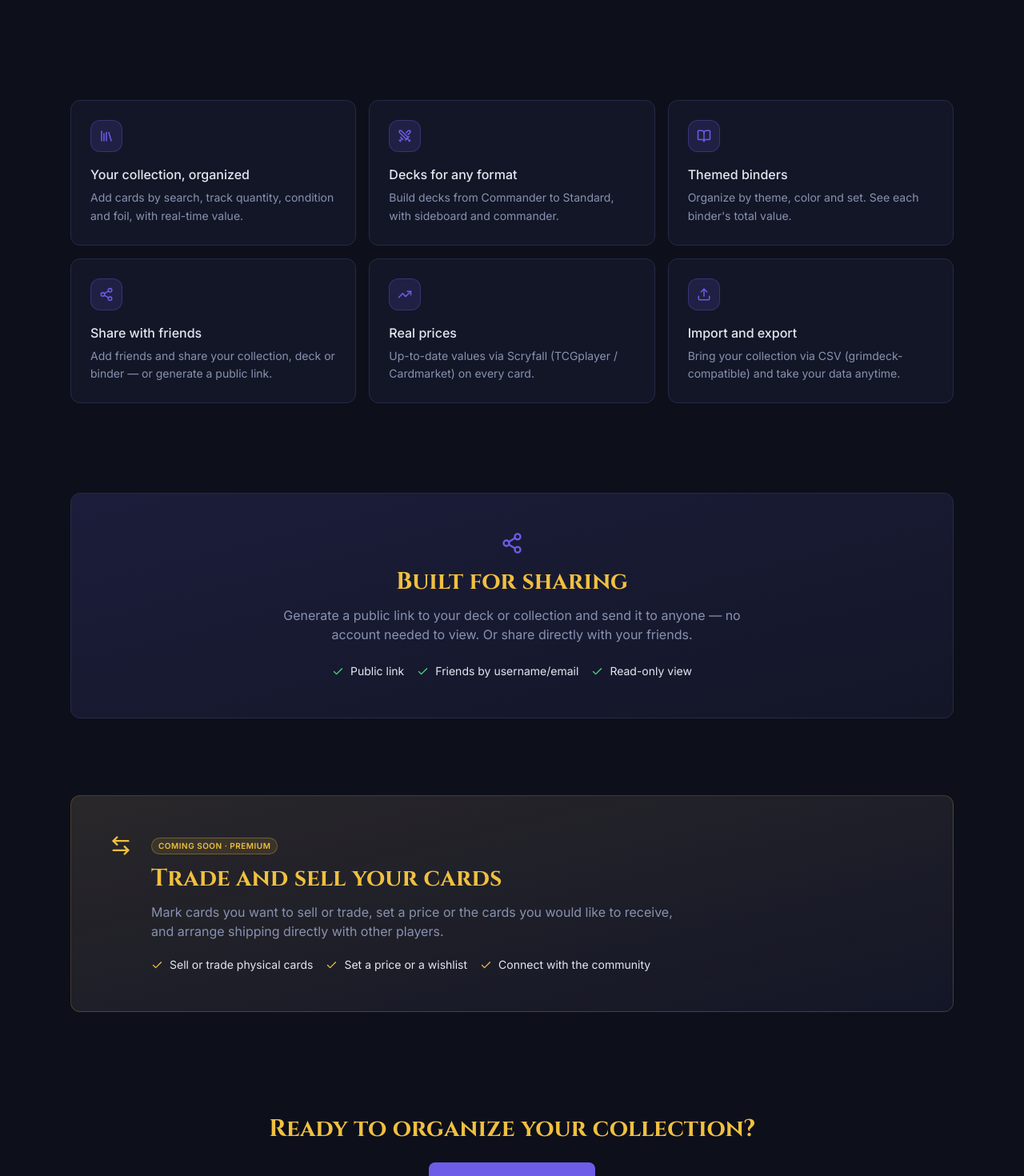
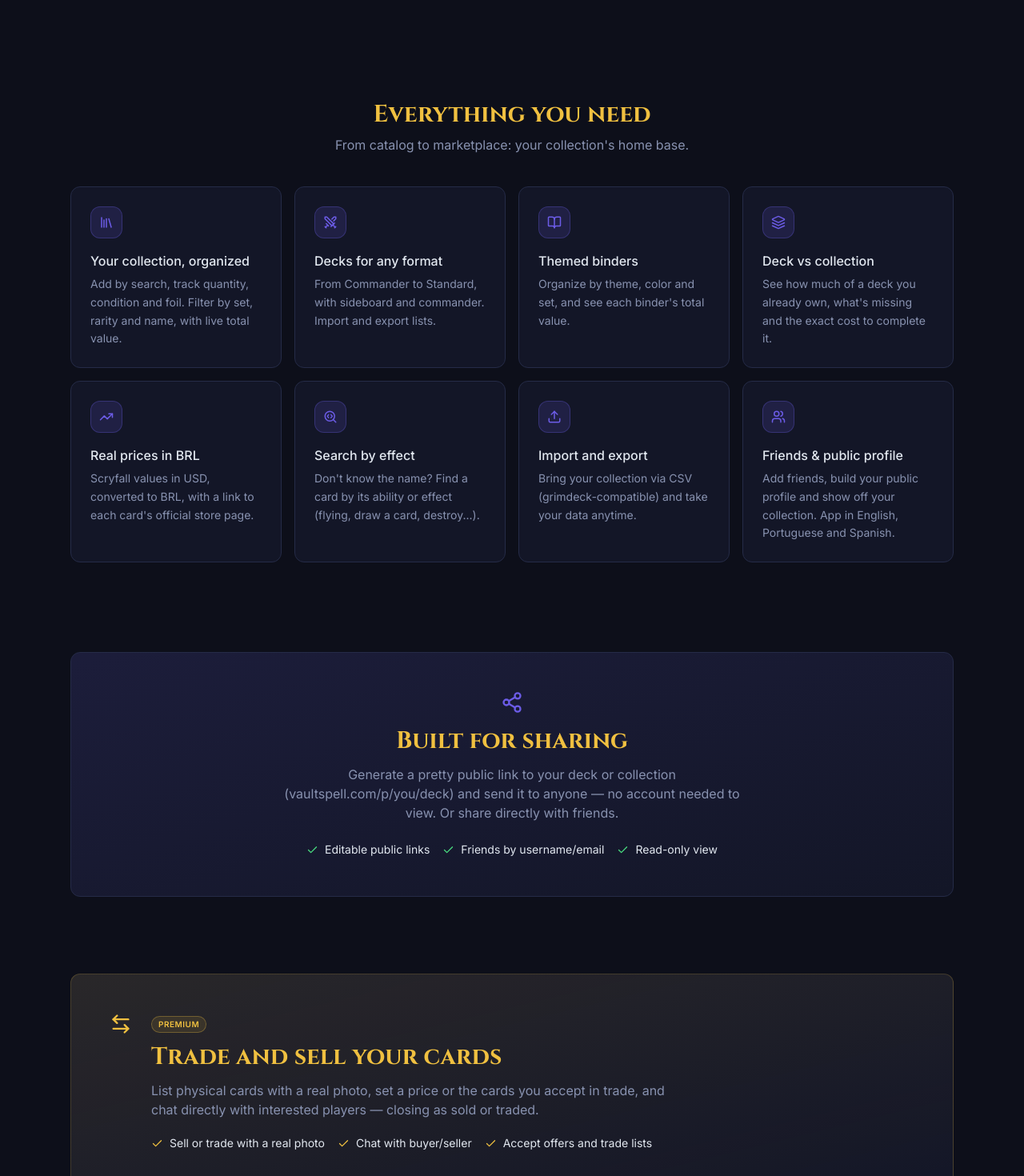
Before and after one commit to Janoti/magicvault, a React (Vite) app in the folder frontend/: page / in a window 1280 px wide. Shown: the part 500-1970 px from the top of the page at 80% size. Built offline with nearby package versions, Linux system fonts and the light colour scheme; no server answers.

Commit message:
Landing: showcase all features (deck coverage, effect search, BRL prices, trades+chat) with an 8-card grid

```diff
--- a/frontend/src/locales/en.json
+++ b/frontend/src/locales/en.json
@@ -75,25 +75,31 @@
     "badge": "100% free to use",
     "heroTitle1": "Manage your",
     "heroTitle2": "Magic: The Gathering collection",
-    "heroSubtitle": "Catalog your cards, build decks and binders, track real prices, and share with your friends — all in one place.",
+    "heroSubtitle": "Catalog your cards, build decks and binders, track real prices, trade with the community and share with friends — all in one place.",
     "ctaStart": "Get started",
     "ctaHaveAccount": "I have an account",
     "noCard": "No credit card • Data via Scryfall",
+    "featuresTitle": "Everything you need",
+    "featuresSubtitle": "From catalog to marketplace: your collection's home base.",
     "f1Title": "Your collection, organized",
-    "f1Desc": "Add cards by search, track quantity, condition and foil, with real-time value.",
+    "f1Desc": "Add by search, track quantity, condition and foil. Filter by set, rarity and name, with live total value.",
     "f2Title": "Decks for any format",
-    "f2Desc": "Build decks from Commander to Standard, with sideboard and commander.",
+    "f2Desc": "From Commander to Standard, with sideboard and commander. Import and export lists.",
     "f3Title": "Themed binders",
-    "f3Desc": "Organize by theme, color and set. See each binder's total value.",
-    "f4Title": "Share with friends",
-    "f4Desc": "Add friends and share your collection, deck or binder — or generate a public link.",
-    "f5Title": "Real prices",
-    "f5Desc": "Up-to-date values via Scryfall (TCGplayer / Cardmarket) on every card.",
-    "f6Title": "Import and export",
-    "f6Desc": "Bring your collection via CSV (grimdeck-compatible) and take your data anytime.",
+    "f3Desc": "Organize by theme, color and set, and see each binder's total value.",
+    "f4Title": "Deck vs collection",
+    "f4Desc": "See how much of a deck you already own, what's missing and the exact cost to complete it.",
+    "f5Title": "Real prices in BRL",
+    "f5Desc": "Scryfall values in USD, converted to BRL, with a link to each card's official store page.",
+    "f6Title": "Search by effect",
+    "f6Desc": "Don't know the name? Find a card by its ability or effect (flying, draw a card, destroy...).",
+    "f7Title": "Import and export",
+    "f7Desc": "Bring your collection via CSV (grimdeck-compatible) and take your data anytime.",
+    "f8Title": "Friends & public profile",
+    "f8Desc": "Add friends, build your public profile and show off your collection. App in English, Portuguese and Spanish.",
     "shareTitle": "Built for sharing",
-    "shareDesc": "Generate a public link to your deck or collection and send it to anyone — no account needed to view. Or share directly with your friends.",
-    "shareBullet1": "Public link",
+    "shareDesc": "Generate a pretty public link to your deck or collection (vaultspell.com/p/you/deck) and send it to anyone — no account needed to view. Or share directly with friends.",
+    "shareBullet1": "Editable public links",
     "shareBullet2": "Friends by username/email",
     "shareBullet3": "Read-only view",
     "ctaBottom": "Ready to organize your collection?",
@@ -102,12 +108,12 @@
     "betaBadge": "Beta",
     "betaPitch": "Premium free for early members.",
     "betaSlotsLeft": "{{count}} spots left!",
-    "tradeBadge": "Coming soon · Premium",
+    "tradeBadge": "Premium",
     "tradeTitle": "Trade and sell your cards",
-    "tradeDesc": "Mark cards you want to sell or trade, set a price or the cards you would like to receive, and arrange shipping directly with other players.",
-    "tradeB1": "Sell or trade physical cards",
-    "tradeB2": "Set a price or a wishlist",
-    "tradeB3": "Connect with the community"
+    "tradeDesc": "List physical cards with a real photo, set a price or the cards you accept in trade, and chat directly with interested players — closing as sold or traded.",
+    "tradeB1": "Sell or trade with a real photo",
+    "tradeB2": "Chat with buyer/seller",
+    "tradeB3": "Accept offers and trade lists"
   },
   "friends": {
     "title": "Friends",
--- a/frontend/src/locales/es.json
+++ b/frontend/src/locales/es.json
@@ -75,25 +75,31 @@
     "badge": "100% gratis",
     "heroTitle1": "Gestiona tu colección de",
     "heroTitle2": "Magic: The Gathering",
-    "heroSubtitle": "Cataloga tus cartas, arma mazos y carpetas, sigue precios reales y comparte con tus amigos — todo en un solo lugar.",
+    "heroSubtitle": "Cataloga tus cartas, arma mazos y carpetas, sigue precios reales, intercambia con la comunidad y comparte con amigos — todo en un solo lugar.",
     "ctaStart": "Empezar ahora",
     "ctaHaveAccount": "Ya tengo cuenta",
     "noCard": "Sin tarjeta de crédito • Datos vía Scryfall",
+    "featuresTitle": "Todo lo que necesitas",
+    "featuresSubtitle": "Del catálogo al mercado: el centro de tu colección.",
     "f1Title": "Tu colección, organizada",
-    "f1Desc": "Añade cartas por búsqueda, controla cantidad, condición y foil, con valor en tiempo real.",
+    "f1Desc": "Añade por búsqueda, controla cantidad, condición y foil. Filtra por edición, rareza y nombre, con valor total en tiempo real.",
     "f2Title": "Mazos para cualquier formato",
-    "f2Desc": "Arma mazos de Commander a Standard, con sideboard y comandante.",
+    "f2Desc": "De Commander a Standard, con sideboard y comandante. Importa y exporta listas.",
     "f3Title": "Carpetas temáticas",
-    "f3Desc": "Organiza por tema, color y edición. Mira el valor total de cada carpeta.",
-    "f4Title": "Comparte con amigos",
-    "f4Desc": "Añade amigos y comparte tu colección, mazo o carpeta — o genera un enlace público.",
-    "f5Title": "Precios reales",
-    "f5Desc": "Valores actualizados vía Scryfall (TCGplayer / Cardmarket) en cada carta.",
-    "f6Title": "Importa y exporta",
-    "f6Desc": "Trae tu colección vía CSV (compatible con grimdeck) y llévate tus datos cuando quieras.",
+    "f3Desc": "Organiza por tema, color y edición, y mira el valor total de cada carpeta.",
+    "f4Title": "Mazo vs colección",
+    "f4Desc": "Mira cuánto de un mazo ya tienes, qué falta y el costo exacto para completarlo.",
+    "f5Title": "Precios reales en BRL",
+    "f5Desc": "Valores de Scryfall en dólar, convertidos a real, con enlace a la tienda oficial de cada carta.",
+    "f6Title": "Búsqueda por efecto",
+    "f6Desc": "¿No sabes el nombre? Encuentra la carta por su habilidad o efecto (volar, robar carta, destruir...).",
+    "f7Title": "Importa y exporta",
+    "f7Desc": "Trae tu colección vía CSV (compatible con grimdeck) y llévate tus datos cuando quieras.",
+    "f8Title": "Amigos y perfil público",
+    "f8Desc": "Añade amigos, arma tu perfil público y muestra tu colección. App en español, inglés y portugués.",
     "shareTitle": "Hecho para compartir",
-    "shareDesc": "Genera un enlace público de tu mazo o colección y envíalo a cualquiera — sin necesidad de cuenta para verlo. O comparte directamente con tus amigos.",
-    "shareBullet1": "Enlace público",
+    "shareDesc": "Genera un enlace público bonito de tu mazo o colección (vaultspell.com/p/tú/mazo) y envíalo a cualquiera — sin necesidad de cuenta para verlo. O comparte directamente con amigos.",
+    "shareBullet1": "Enlaces públicos editables",
     "shareBullet2": "Amigos por usuario/email",
     "shareBullet3": "Vista de solo lectura",
     "ctaBottom": "¿Listo para organizar tu colección?",
@@ -102,12 +108,12 @@
     "betaBadge": "Beta",
     "betaPitch": "Premium gratis para los primeros miembros.",
     "betaSlotsLeft": "¡Quedan {{count}} lugares!",
-    "tradeBadge": "Próximamente · Premium",
+    "tradeBadge": "Premium",
     "tradeTitle": "Intercambia y vende tus cartas",
-    "tradeDesc": "Marca cartas que quieres vender o intercambiar, define el precio o las cartas que te gustaría recibir, y coordina el envío directo con otros jugadores.",
-    "tradeB1": "Venta o intercambio de cartas físicas",
-    "tradeB2": "Define precio o lista de deseos",
-    "tradeB3": "Conecta con la comunidad"
+    "tradeDesc": "Publica cartas físicas con foto real, define el precio o las cartas que aceptas a cambio, y chatea directo con los interesados — cerrando como vendida o cambiada.",
+    "tradeB1": "Venta o intercambio con foto real",
+    "tradeB2": "Chat con comprador/vendedor",
+    "tradeB3": "Acepta propuestas y listas de cambio"
   },
   "friends": {
     "title": "Amigos",
--- a/frontend/src/locales/pt.json
+++ b/frontend/src/locales/pt.json
@@ -75,25 +75,31 @@
     "badge": "100% grátis para usar",
     "heroTitle1": "Gerencie sua coleção de",
     "heroTitle2": "Magic: The Gathering",
-    "heroSubtitle": "Catalogue suas cartas, monte decks e binders, acompanhe preços reais e compartilhe com seus amigos — tudo em um só lugar.",
+    "heroSubtitle": "Catalogue suas cartas, monte decks e binders, acompanhe preços reais, troque com a comunidade e compartilhe com amigos — tudo em um só lugar.",
     "ctaStart": "Começar agora",
     "ctaHaveAccount": "Já tenho conta",
     "noCard": "Sem cartão de crédito • Dados via Scryfall",
+    "featuresTitle": "Tudo o que você precisa",
+    "featuresSubtitle": "Do catálogo ao mercado: a central da sua coleção.",
     "f1Title": "Sua coleção, organizada",
-    "f1Desc": "Adicione cartas por busca, controle quantidade, condição e foil, com valor em tempo real.",
+    "f1Desc": "Adicione por busca, controle quantidade, condição e foil. Filtre por set, raridade e nome, com valor total em tempo real.",
     "f2Title": "Decks para qualquer formato",
-    "f2Desc": "Monte decks de Commander a Standard, com sideboard e commander.",
+    "f2Desc": "De Commander a Standard, com sideboard e commander. Importe e exporte listas.",
     "f3Title": "Binders temáticos",
-    "f3Desc": "Organize por tema, cor e set. Veja o valor total de cada binder.",
-    "f4Title": "Compartilhe com amigos",
-    "f4Desc": "Adicione amigos e compartilhe coleção, deck ou binder — ou gere um link público.",
-    "f5Title": "Preços reais",
-    "f5Desc": "Valores atualizados via Scryfall (TCGplayer / Cardmarket) em cada carta.",
-    "f6Title": "Importe e exporte",
-    "f6Desc": "Traga sua coleção via CSV (compatível com grimdeck) e leve seus dados quando quiser.",
+    "f3Desc": "Organize por tema, cor e set, e veja o valor total de cada binder.",
+    "f4Title": "Deck × coleção",
+    "f4Desc": "Veja quanto de um deck você já tem, o que falta e o custo exato pra completar.",
+    "f5Title": "Preços reais em R$",
+    "f5Desc": "Valores via Scryfall em dólar e convertidos pra real, com link pra loja oficial de cada carta.",
+    "f6Title": "Busca por efeito",
+    "f6Desc": "Não sabe o nome? Ache a carta pela habilidade ou efeito (voar, comprar carta, destruir...).",
+    "f7Title": "Importe e exporte",
+    "f7Desc": "Traga sua coleção via CSV (compatível com grimdeck) e leve seus dados quando quiser.",
+    "f8Title": "Amigos & perfil público",
+    "f8Desc": "Adicione amigos, monte seu perfil público e mostre sua coleção. App em português, inglês e espanhol.",
     "shareTitle": "Feito para compartilhar",
-    "shareDesc": "Gere um link público do seu deck ou coleção e mande pra qualquer pessoa — sem precisar de conta pra visualizar. Ou compartilhe direto com seus amigos.",
-    "shareBullet1": "Link público",
+    "shareDesc": "Gere um link público bonito do seu deck ou coleção (vaultspell.com/p/você/deck) e mande pra qualquer pessoa — sem precisar de conta pra ver. Ou compartilhe direto com amigos.",
+    "shareBullet1": "Links públicos editáveis",
     "shareBullet2": "Amigos por username/email",
     "shareBullet3": "Visualização read-only",
     "ctaBottom": "Pronto para organizar sua coleção?",
@@ -102,12 +108,12 @@
     "betaBadge": "Beta",
     "betaPitch": "Premium grátis para os primeiros membros.",
     "betaSlotsLeft": "Restam {{count}} vagas!",
-    "tradeBadge": "Em breve · Premium",
+    "tradeBadge": "Premium",
     "tradeTitle": "Troque e venda suas cartas",
-    "tradeDesc": "Marque cartas que quer vender ou trocar, defina o preço ou as cartas que gostaria de receber, e combine o envio direto com outros jogadores.",
-    "tradeB1": "Venda ou troca de cartas físicas",
-    "tradeB2": "Defina preço ou lista de desejos",
-    "tradeB3": "Conecte com a comunidade"
+    "tradeDesc": "Anuncie cartas físicas com foto real, defina preço ou as cartas que aceita em troca, e converse direto pelo chat com quem tem interesse — fechando como vendido ou trocado.",
+    "tradeB1": "Venda ou troca com foto real",
+    "tradeB2": "Chat com comprador/vendedor",
+    "tradeB3": "Aceita propostas e lista de troca"
   },
   "friends": {
     "title": "Amigos",
--- a/frontend/src/pages/LandingPage.tsx
+++ b/frontend/src/pages/LandingPage.tsx
@@ -6,16 +6,18 @@ import LanguageSwitcher from '@/components/layout/LanguageSwitcher'
 import { billingApi } from '@/lib/api'
 import {
   Library, Swords, BookOpen, Share2, TrendingUp, Upload,
-  ArrowRight, Check, Github, ArrowLeftRight, Crown,
+  ArrowRight, Check, Github, ArrowLeftRight, Crown, Layers, SearchCode, Users,
 } from 'lucide-react'
 
 const features = [
   { icon: Library, k: 'f1' },
   { icon: Swords, k: 'f2' },
   { icon: BookOpen, k: 'f3' },
-  { icon: Share2, k: 'f4' },
+  { icon: Layers, k: 'f4' },
   { icon: TrendingUp, k: 'f5' },
-  { icon: Upload, k: 'f6' },
+  { icon: SearchCode, k: 'f6' },
+  { icon: Upload, k: 'f7' },
+  { icon: Users, k: 'f8' },
 ]
 
 const fadeUp = {
@@ -77,7 +79,11 @@ export default function LandingPage() {
 
       {/* Features */}
       <section className="max-w-6xl mx-auto px-6 py-16">
-        <div className="grid grid-cols-1 sm:grid-cols-2 lg:grid-cols-3 gap-4">
+        <motion.div {...fadeUp} className="text-center mb-10">
+          <h2 className="font-display text-3xl font-bold text-vault-gold">{t('landing.featuresTitle')}</h2>
+          <p className="text-vault-muted mt-2">{t('landing.featuresSubtitle')}</p>
+        </motion.div>
+        <div className="grid grid-cols-1 sm:grid-cols-2 lg:grid-cols-4 gap-4">
           {features.map((f, i) => (
             <motion.div key={f.k} {...fadeUp} transition={{ delay: Math.min(i * 0.05, 0.3) }}
               className="surface p-6 hover:border-vault-accent/40 transition-all">
```
